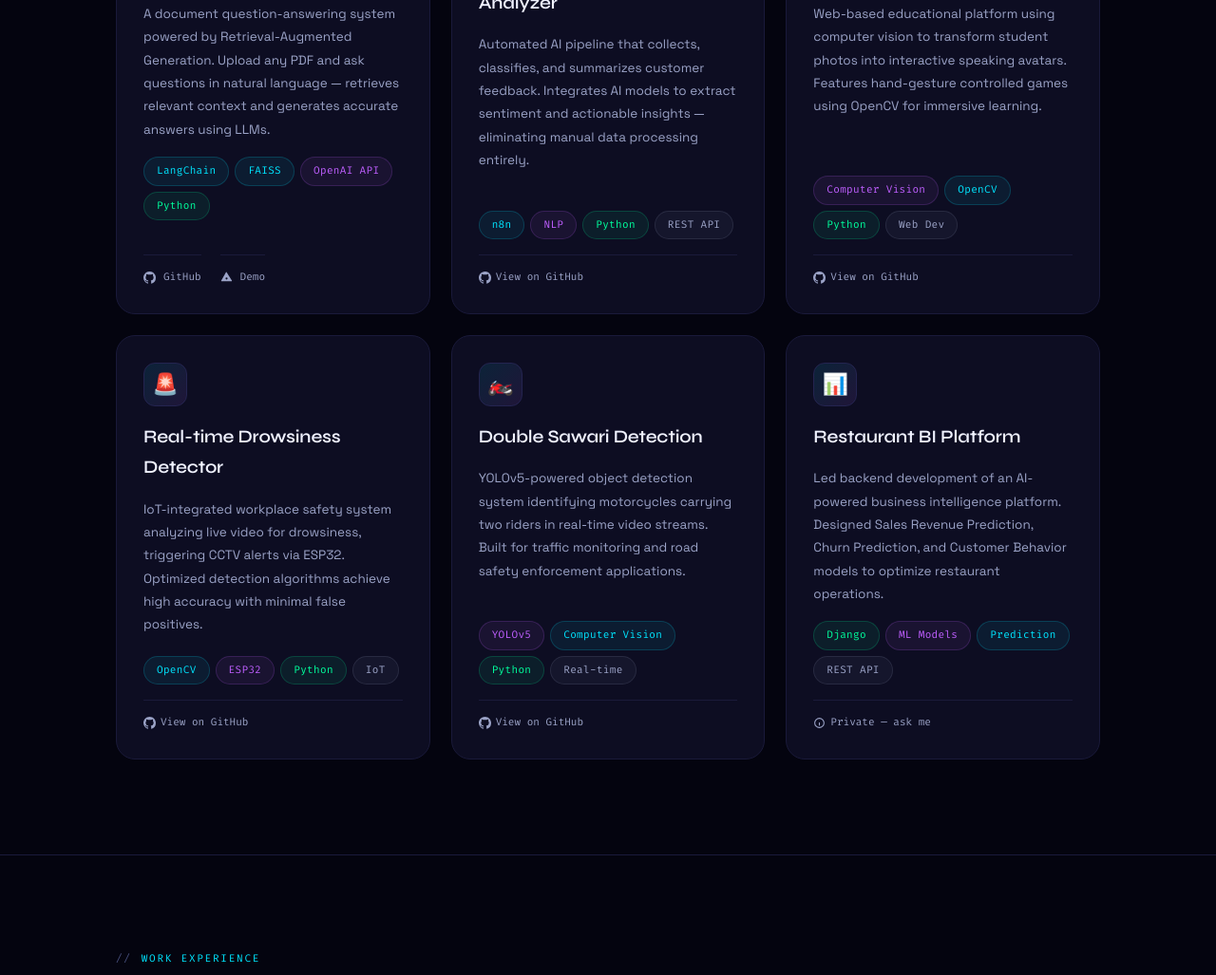
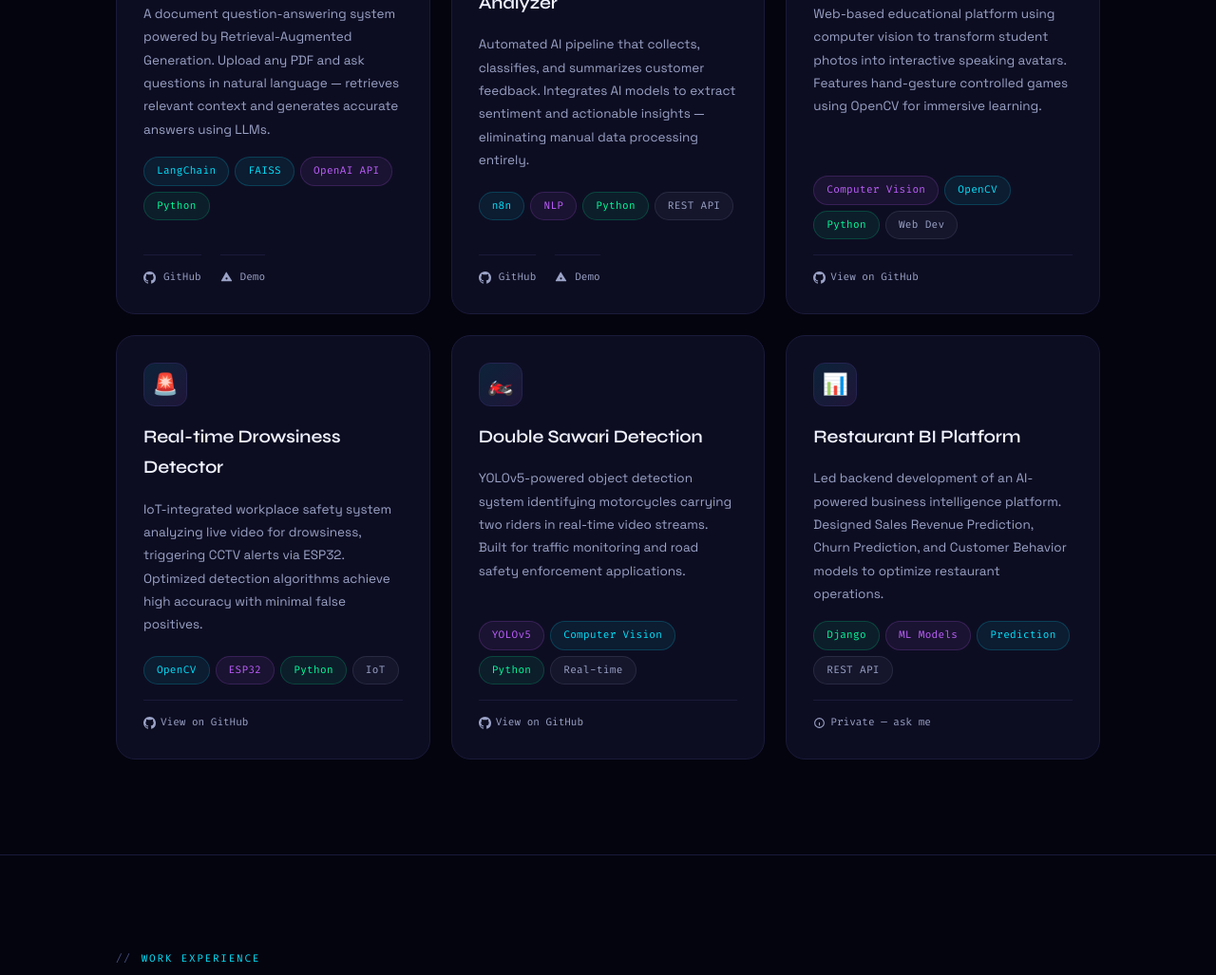
Before and after one commit to dev-mzeeshan/my-vercel-project, a plain HTML site: page index.html in a window 1280 px wide. Shown: the part 2798-3825 px from the top of the page at 95% size. Drawn offline with Linux system fonts and the light colour scheme.

Commit message:
Add Favicon and Update Project: Customer Feedback Analyzes link and demo

```diff
--- /dev/null
+++ b/about.txt
@@ -0,0 +1,6 @@
+This favicon was generated using the following font:
+
+- Font Title: Black Ops One
+- Font Author: undefined
+- Font Source: https://fonts.gstatic.com/s/blackopsone/v20/qWcsB6-ypo7xBdr6Xshe96H3WDzRtjkho4M.ttf
+- Font License: undefined
--- a/index.html
+++ b/index.html
@@ -8,6 +8,10 @@
   <meta name="description" content="AI Engineer specializing in RAG pipelines, LLMs, and intelligent automation." />
   <link rel="preconnect" href="https://fonts.googleapis.com" />
   <link rel="preconnect" href="https://fonts.gstatic.com" crossorigin />
+  <link rel="apple-touch-icon" sizes="180x180" href="/apple-touch-icon.png">
+  <link rel="icon" type="image/png" sizes="32x32" href="/favicon-32x32.png">
+  <link rel="icon" type="image/png" sizes="16x16" href="/favicon-16x16.png">
+  <link rel="manifest" href="/site.webmanifest">
   <link
     href="https://fonts.googleapis.com/css2?family=Syne:wght@400;600;700;800&family=Space+Grotesk:wght@300;400;500;600&family=Fira+Code:wght@400;500&display=swap"
     rel="stylesheet" />
@@ -1805,11 +1809,36 @@
             entirely.</div>
           <div class="pstack"><span class="tag tc">n8n</span><span class="tag tp2">NLP</span><span
               class="tag tg">Python</span><span class="tag tgr">REST API</span></div>
-          <div class="plinks"><a href="https://github.com/dev-mzeeshan" target="_blank" class="plink"><svg
+          <!-- <div class="plinks"><a href="https://github.com/dev-mzeeshan" target="_blank" class="plink"><svg
                 viewBox="0 0 24 24" fill="currentColor">
                 <path
                   d="M12 0C5.37 0 0 5.37 0 12c0 5.31 3.435 9.795 8.205 11.385.6.105.825-.255.825-.57 0-.285-.015-1.23-.015-2.235-3.015.555-3.795-.735-4.035-1.41-.135-.345-.72-1.41-1.23-1.695-.42-.225-1.02-.78-.015-.795.945-.015 1.62.87 1.845 1.23 1.08 1.815 2.805 1.305 3.495.99.105-.78.42-1.305.765-1.605-2.67-.3-5.46-1.335-5.46-5.925 0-1.305.465-2.385 1.23-3.225-.12-.3-.54-1.53.12-3.18 0 0 1.005-.315 3.3 1.23.96-.27 1.98-.405 3-.405s2.04.135 3 .405c2.295-1.56 3.3-1.23 3.3-1.23.66 1.65.24 2.88.12 3.18.765.84 1.23 1.905 1.23 3.225 0 4.605-2.805 5.625-5.475 5.925.435.375.81 1.095.81 2.22 0 1.605-.015 2.895-.015 3.3 0 .315.225.69.825.57A12.02 12.02 0 0024 12c0-6.63-5.37-12-12-12z" />
-              </svg>View on GitHub</a></div>
+              </svg>View on GitHub</a></div> -->
+              <div style="display: flex; gap: 20px; align-items: center; margin-top: 20px;">
+
+                <div class="plinks" style="margin: 0;">
+                  <a href="https://github.com/dev-mzeeshan/customer-feedback-analyzerr.git" target="_blank" class="plink"
+                    style="display: flex; align-items: center; gap: 8px;">
+                    <svg width="20" height="20" viewBox="0 0 24 24" fill="currentColor">
+                      <path
+                        d="M12 0C5.37 0 0 5.37 0 12c0 5.31 3.435 9.795 8.205 11.385.6.105.825-.255.825-.57 0-.285-.015-1.23-.015-2.235-3.015.555-3.795-.735-4.035-1.41-.135-.345-.72-1.41-1.23-1.695-.42-.225-1.02-.78-.015-.795.945-.015 1.62.87 1.845 1.23 1.08 1.815 2.805 1.305 3.495.99.105-.78.42-1.305.765-1.605-2.67-.3-5.46-1.335-5.46-5.925 0-1.305.465-2.385 1.23-3.225-.12-.3-.54-1.53.12-3.18 0 0 1.005-.315 3.3 1.23.96-.27 1.98-.405 3-.405s2.04.135 3 .405c2.295-1.56 3.3-1.23 3.3-1.23.66 1.65.24 2.88.12 3.18.765.84 1.23 1.905 1.23 3.225 0 4.605-2.805 5.625-5.475 5.925.435.375.81 1.095.81 2.22 0 1.605-.015 2.895-.015 3.3 0 .315.225.69.825.57A12.02 12.02 0 0024 12c0-6.63-5.37-12-12-12z" />
+                    </svg>
+                    GitHub
+                  </a>
+                </div>
+
+                <div class="plinks" style="margin: 0;">
+                  <a href="https://huggingface.co/spaces/dev-mzeeshan/Customer-Feedback-Analyz" target="_blank" class="plink"
+                    style="display: flex; align-items: center; gap: 8px;">
+                    <svg width="20" height="20" viewBox="0 0 24 24" fill="currentColor">
+                      <path
+                        d="M12.14 1.5a.75.75 0 0 0-1.28 0L1.72 17.65a.75.75 0 0 0 .64 1.15h19.28a.75.75 0 0 0 .64-1.15L12.14 1.5ZM12 11.5a2 2 0 1 1 0 4 2 2 0 0 1 0-4Z" />
+                    </svg>
+                    Demo
+                  </a>
+                </div>
+
+              </div>
         </div>
         <div class="pcard reveal d2">
           <div class="pcard-line"></div>
```
Also changed, not shown: android-chrome-192x192.png (added), android-chrome-512x512.png (added), apple-touch-icon.png (added), favicon-16x16.png (added), favicon-32x32.png (added), favicon.ico (added), site.webmanifest (added).
